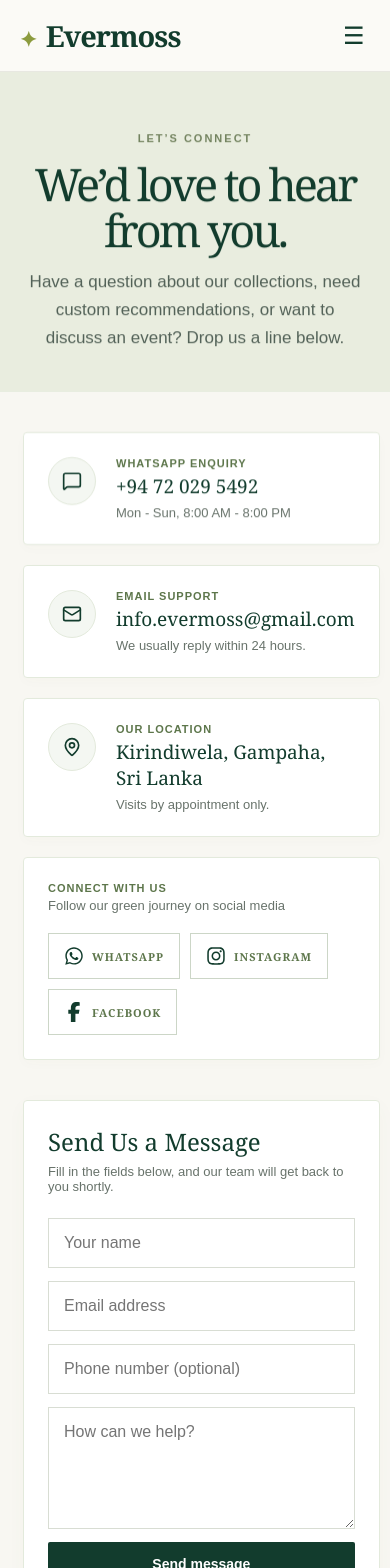
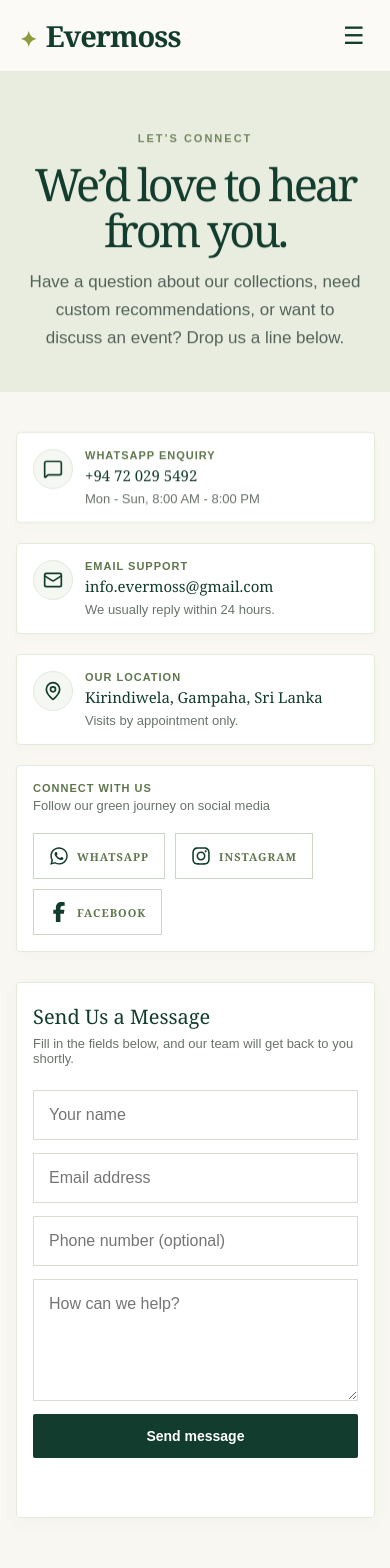
Before and after one commit to HasarangaSam/evermoss, a Next.js app: page /contact in a window 390 px wide. Shown: the top 1568 px of the page. Built offline with nearby package versions, Linux system fonts and the light colour scheme.

Commit message:
Fixed reponsive

```diff
--- a/app/enhancements.css
+++ b/app/enhancements.css
@@ -480,6 +480,17 @@
     padding: 24px;
   }
 
+  .info-card-item {
+    padding: 20px;
+    gap: 16px;
+  }
+
+  .info-card-details a {
+    font-size: 17px;
+    word-break: break-all;
+    overflow-wrap: break-word;
+  }
+
   .faq-section {
     padding: 60px 7vw;
   }
@@ -503,6 +514,35 @@
 
   .redesigned-map {
     height: 300px;
+  }
+}
+
+@media (max-width: 480px) {
+  .contact-redesign-layout {
+    padding: 0 4vw 50px;
+    gap: 30px;
+  }
+
+  .contact-form-card {
+    padding: 20px 16px;
+  }
+
+  .contact-form-card h2 {
+    font-size: 20px;
+  }
+
+  .info-card-item {
+    padding: 16px;
+    gap: 12px;
+  }
+
+  .info-card-details a {
+    font-size: 15px;
+  }
+
+  .info-card-icon {
+    width: 40px;
+    height: 40px;
   }
 }
 
@@ -701,7 +741,7 @@
 
 /* Core Plant Selections Section */
 .core-highlights-section {
-  padding: 0 6vw 110px;
+  padding: 80px 6vw 110px;
   background: var(--cream);
 }
 
@@ -1058,6 +1098,10 @@
     font-size: 14.5px;
   }
 
+  .core-highlights-section {
+    padding: 40px 6vw 80px;
+  }
+
   .highlights-grid-container {
     grid-template-columns: 1fr;
     gap: 20px;
--- a/app/globals.css
+++ b/app/globals.css
@@ -438,6 +438,8 @@
 .admin-form input,
 .admin-form textarea,
 .admin-login input {
+  width: 100%;
+  max-width: 100%;
   border: 1px solid #d8ddd3;
   background: white;
   padding: 15px;
--- a/components/ScrollReveal.js
+++ b/components/ScrollReveal.js
@@ -15,7 +15,7 @@
         }
       },
       {
-        threshold: 0.1,
+        threshold: 0,
         rootMargin: '0px 0px -50px 0px' // Trigger slightly before element enters viewport
       }
     );
```
Also changed, not shown: app/page.js (+13 -21 lines).
